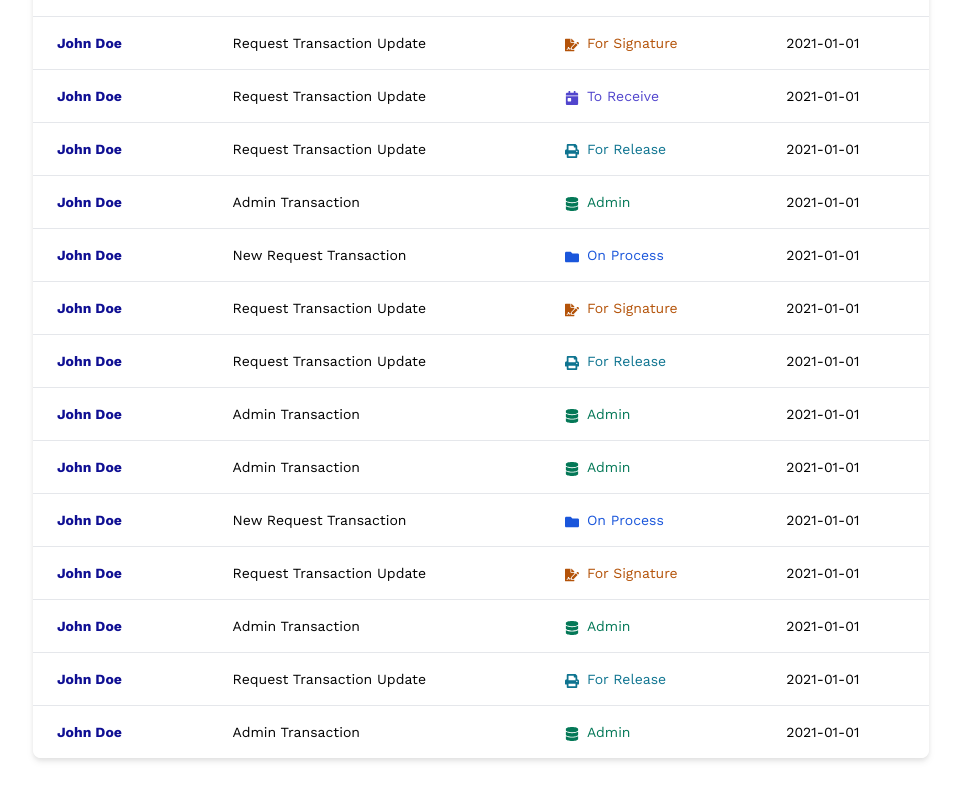
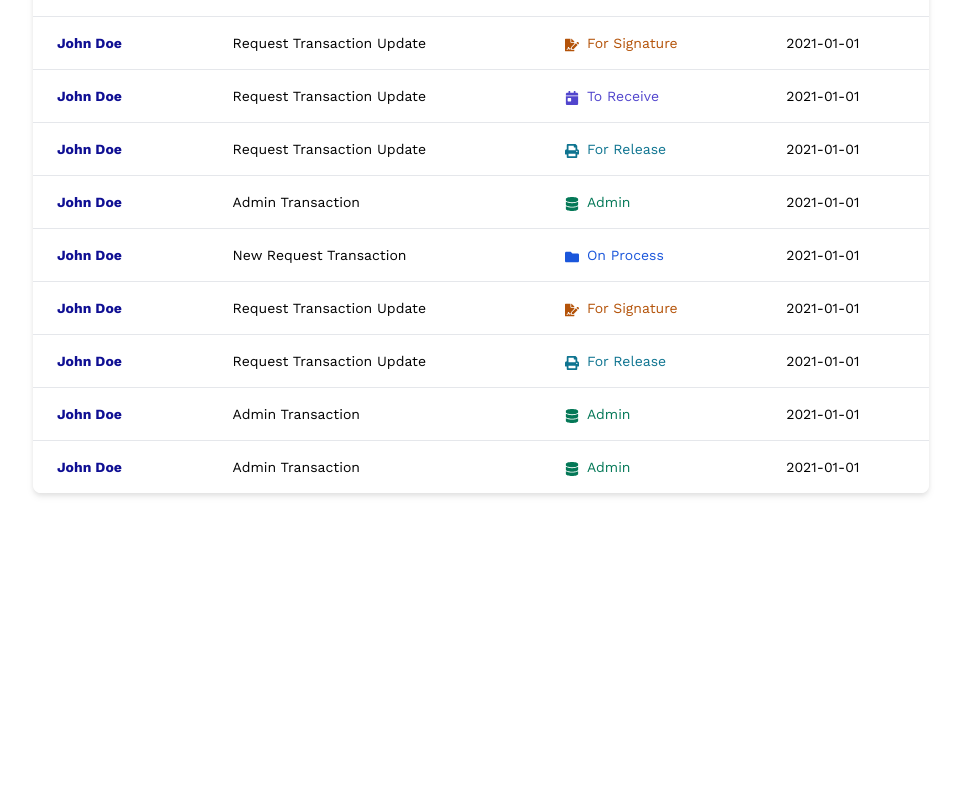
Before and after one commit to arvy-rence/docxtogo-admin, a Next.js app: page /dashboard in a window 1280 px wide. Shown: the part 426-1226 px from the top of the page, without its empty margins (159-1120 px from the left). After the commit the page ends 967 px from the top, so only its background shows below. Built offline with nearby package versions, Linux system fonts and the light colour scheme.

Commit message:
[UPDATE] / Reduced number of rows to 10

```diff
--- a/pages/dashboard/index.jsx
+++ b/pages/dashboard/index.jsx
@@ -50,11 +50,6 @@ const Dashboard = (props) => {
             <TableRow agentName="John Doe" actionType="Request Transaction Update" status="For Release" date="2021-01-01"/>
             <TableRow agentName="John Doe" actionType="Admin Transaction" status="Admin" date="2021-01-01"/>
             <TableRow agentName="John Doe" actionType="Admin Transaction" status="Admin" date="2021-01-01"/>
-            <TableRow agentName="John Doe" actionType="New Request Transaction" status="On Process" date="2021-01-01"/>
-            <TableRow agentName="John Doe" actionType="Request Transaction Update" status="For Signature" date="2021-01-01"/>
-            <TableRow agentName="John Doe" actionType="Admin Transaction" status="Admin" date="2021-01-01"/>
-            <TableRow agentName="John Doe" actionType="Request Transaction Update" status="For Release" date="2021-01-01"/>
-            <TableRow agentName="John Doe" actionType="Admin Transaction" status="Admin" date="2021-01-01"/>
           </Table.Body>
         </Table>
       </div>
```
